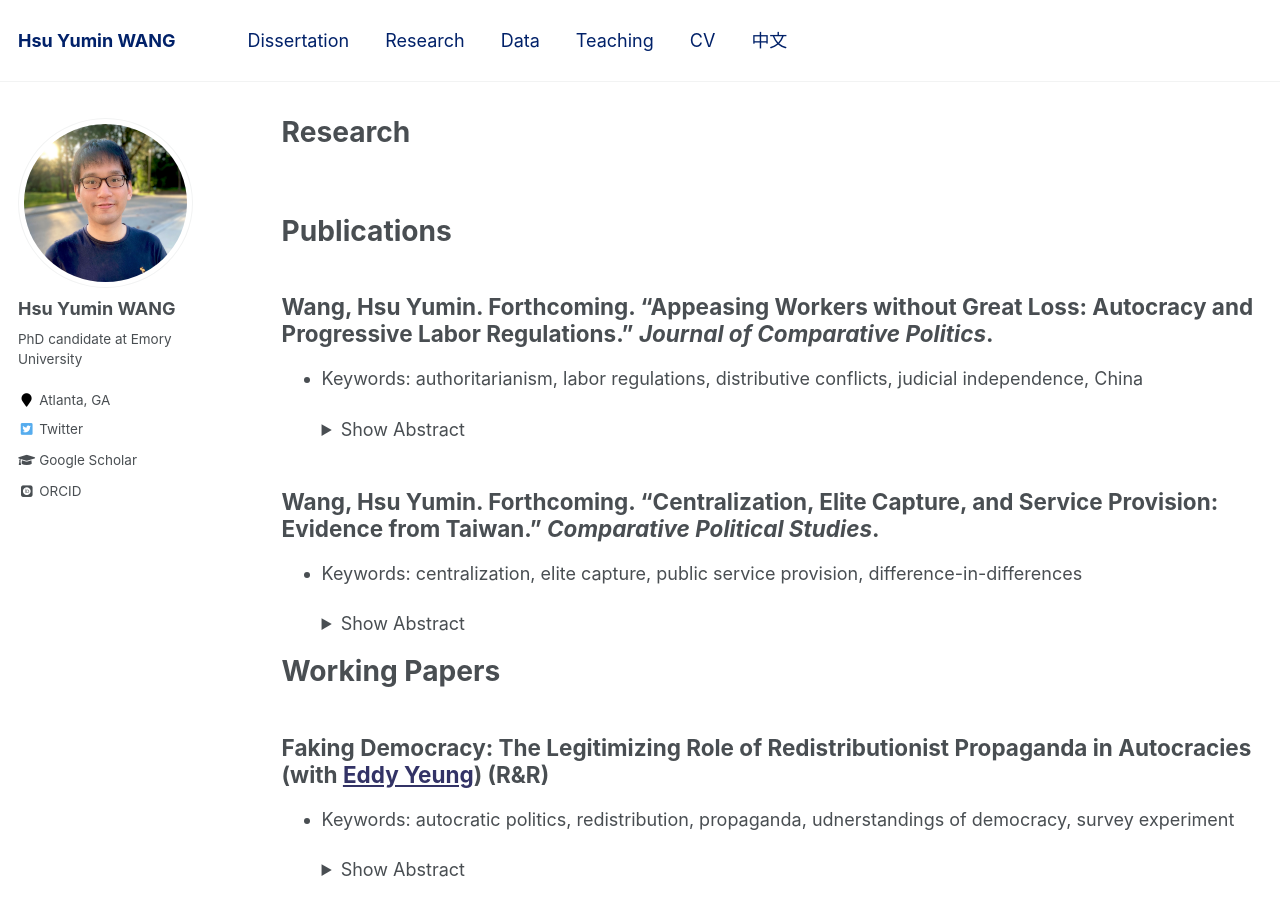
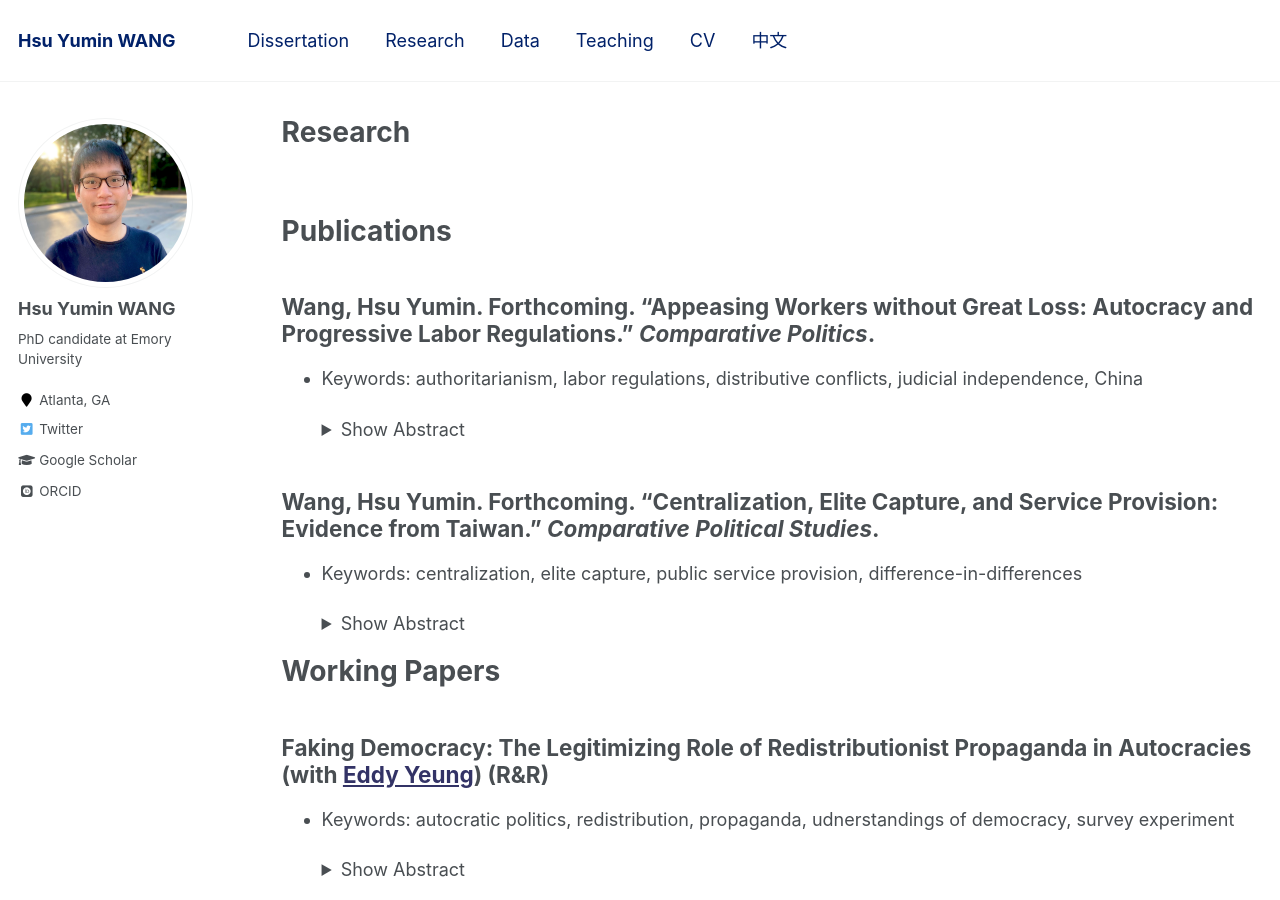
Before and after one commit to hsuyumin/hsuyumin.github.io, a Jekyll site: the page built from _pages/publications.md, in a window 1280 px wide and 900 px high. Built offline with Jekyll 4.4.1, drawn with Linux system fonts in a browser that asks for light colours; some web fonts are replaced.

Commit message:
Update publications.md

```diff
--- a/_pages/publications.md
+++ b/_pages/publications.md
@@ -14,7 +14,7 @@ redirect_from:
 
 # Publications
 
-## Wang, Hsu Yumin. Forthcoming. "Appeasing Workers without Great Loss: Autocracy and Progressive Labor Regulations." _Journal of Comparative Politics_.
+## Wang, Hsu Yumin. Forthcoming. "Appeasing Workers without Great Loss: Autocracy and Progressive Labor Regulations." _Comparative Politics_.
 * Keywords: authoritarianism, labor regulations, distributive conflicts, judicial independence, China
 
     <details>
```
